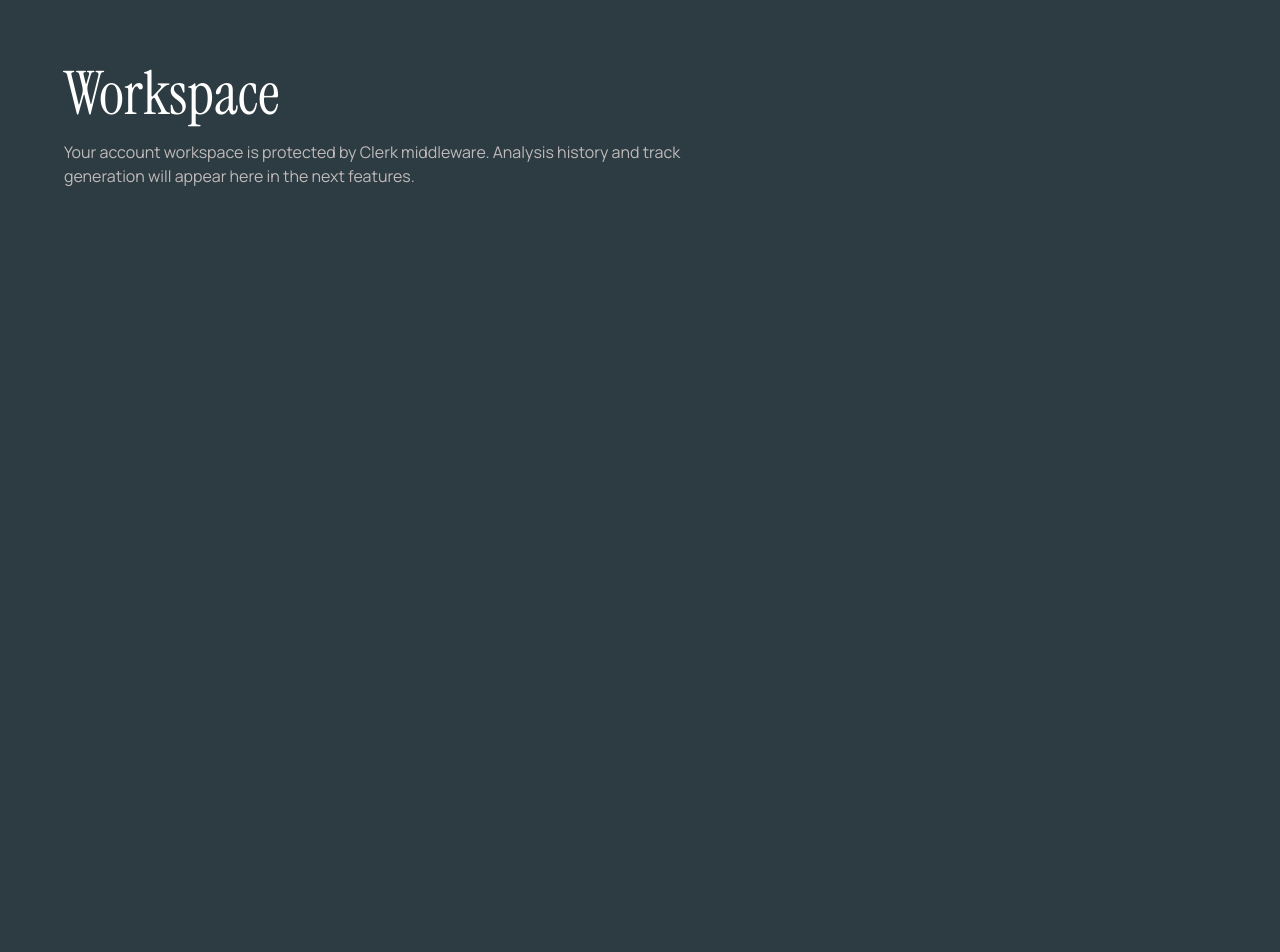
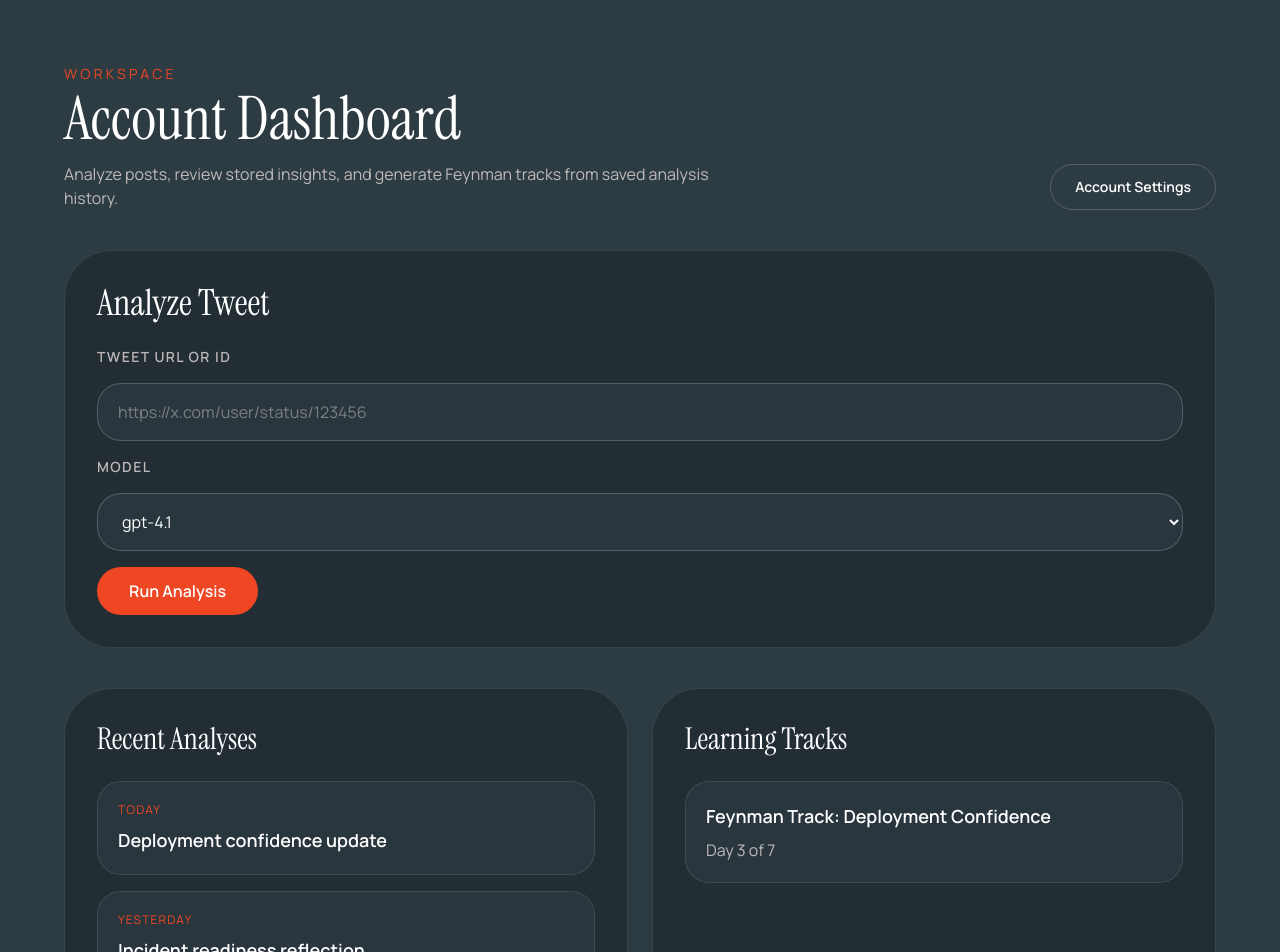
Before and after one commit to moeghashim/rabbitbrain, a Next.js app in the folder apps/web/: page /app in a window 1280 px wide. Shown: the top 952 px of the page. Before the commit the page ends 800 px from the top, so only its background shows below. Built offline with nearby package versions, Linux system fonts and the light colour scheme.

Commit message:
feat(ui): add authenticated app and account management pages
Signed-off-by: Moe Ghashim <mohanadgh@gmail.com>

```diff
--- a/apps/web/app/account/page.tsx
+++ b/apps/web/app/account/page.tsx
@@ -1,11 +1,68 @@
+import Link from "next/link";
 import React from "react";
 
 export default function AccountPage() {
 	return (
 		<main className="min-h-screen bg-ink px-6 py-16 text-peach">
-			<div className="mx-auto max-w-3xl">
-				<h1 className="font-serif text-5xl text-white">Account</h1>
-				<p className="mt-4 text-peach/70">Manage your profile and preferences from this authenticated area.</p>
+			<div className="mx-auto flex max-w-4xl flex-col gap-8">
+				<header className="flex flex-col items-start justify-between gap-4 sm:flex-row sm:items-end">
+					<div>
+						<p className="text-sm uppercase tracking-[0.24em] text-coral">Account</p>
+						<h1 className="mt-2 font-serif text-5xl text-white">Profile and Preferences</h1>
+						<p className="mt-3 text-peach/70">Set defaults for model and study cadence, then return to your workspace.</p>
+					</div>
+					<Link href="/app" className="rounded-[48px] border border-white/20 px-5 py-2 text-sm font-semibold text-white">
+						Back to Dashboard
+					</Link>
+				</header>
+
+				<section className="rounded-5xl border border-white/10 bg-charcoal/90 p-8">
+					<h2 className="font-serif text-3xl text-white">Learning Preferences</h2>
+					<form action="/api/me/preferences" method="post" className="mt-6 flex flex-col gap-5">
+						<div>
+							<label htmlFor="defaultModel" className="text-sm font-semibold uppercase tracking-widest text-peach/70">
+								Default model
+							</label>
+							<select
+								id="defaultModel"
+								name="defaultModel"
+								className="mt-2 w-full rounded-4xl border border-white/20 bg-ink/70 px-5 py-4 text-white"
+							>
+								<option value="gpt-4.1">gpt-4.1</option>
+								<option value="gpt-4.1-mini">gpt-4.1-mini</option>
+							</select>
+						</div>
+						<div>
+							<label htmlFor="learningMinutes" className="text-sm font-semibold uppercase tracking-widest text-peach/70">
+								Minutes per day
+							</label>
+							<input
+								id="learningMinutes"
+								name="learningMinutes"
+								type="number"
+								defaultValue={10}
+								min={5}
+								max={120}
+								className="mt-2 w-full rounded-4xl border border-white/20 bg-ink/70 px-5 py-4 text-white"
+							/>
+						</div>
+						<div className="flex flex-wrap gap-3">
+							<button
+								type="submit"
+								className="rounded-[48px] bg-coral px-7 py-3 text-sm font-semibold text-white transition-all hover:-translate-y-0.5 hover:bg-coral-hover"
+							>
+								Save Preferences
+							</button>
+							<button
+								formAction="/sign-out"
+								type="submit"
+								className="rounded-[48px] border border-white/25 px-7 py-3 text-sm font-semibold text-white transition-colors hover:bg-white/10"
+							>
+								Sign Out
+							</button>
+						</div>
+					</form>
+				</section>
 			</div>
 		</main>
 	);
--- a/apps/web/app/app/page.tsx
+++ b/apps/web/app/app/page.tsx
@@ -1,14 +1,92 @@
+import Link from "next/link";
 import React from "react";
+
+const recentAnalyses = [
+	{ id: "analysis_2", topic: "Deployment confidence update", createdAt: "Today" },
+	{ id: "analysis_1", topic: "Incident readiness reflection", createdAt: "Yesterday" },
+];
+
+const recentTracks = [
+	{ id: "track_1", title: "Feynman Track: Deployment Confidence", progress: "Day 3 of 7" },
+];
 
 export default function AppHomePage() {
 	return (
 		<main className="min-h-screen bg-ink px-6 py-16 text-peach">
-			<div className="mx-auto max-w-6xl">
-				<h1 className="font-serif text-6xl text-white">Workspace</h1>
-				<p className="mt-4 max-w-2xl text-peach/70">
-					Your account workspace is protected by Clerk middleware. Analysis history and track generation will appear
-					here in the next features.
-				</p>
+			<div className="mx-auto flex w-full max-w-6xl flex-col gap-10">
+				<header className="flex flex-col items-start justify-between gap-6 sm:flex-row sm:items-end">
+					<div>
+						<p className="text-sm uppercase tracking-[0.24em] text-coral">Workspace</p>
+						<h1 className="mt-2 font-serif text-6xl leading-[0.9] text-white">Account Dashboard</h1>
+						<p className="mt-4 max-w-2xl text-peach/70">
+							Analyze posts, review stored insights, and generate Feynman tracks from saved analysis history.
+						</p>
+					</div>
+					<div className="flex gap-3">
+						<Link
+							href="/account"
+							className="rounded-[48px] border border-white/20 px-6 py-3 text-sm font-semibold text-white transition-colors hover:bg-white/10"
+						>
+							Account Settings
+						</Link>
+					</div>
+				</header>
+
+				<section className="rounded-5xl border border-white/10 bg-charcoal/90 p-8">
+					<h2 className="font-serif text-4xl text-white">Analyze Tweet</h2>
+					<form action="/api/analyze" method="post" className="mt-6 flex flex-col gap-4">
+						<label htmlFor="tweetUrlOrId" className="text-sm font-semibold uppercase tracking-widest text-peach/70">
+							Tweet URL or ID
+						</label>
+						<input
+							id="tweetUrlOrId"
+							name="tweetUrlOrId"
+							required
+							placeholder="https://x.com/user/status/123456"
+							className="rounded-4xl border border-white/20 bg-ink/70 px-5 py-4 text-white placeholder:text-peach/40"
+						/>
+						<label htmlFor="model" className="text-sm font-semibold uppercase tracking-widest text-peach/70">
+							Model
+						</label>
+						<select id="model" name="model" className="rounded-4xl border border-white/20 bg-ink/70 px-5 py-4 text-white">
+							<option value="gpt-4.1">gpt-4.1</option>
+							<option value="gpt-4.1-mini">gpt-4.1-mini</option>
+						</select>
+						<div>
+							<button
+								type="submit"
+								className="rounded-[48px] bg-coral px-8 py-3 font-semibold text-white transition-all hover:-translate-y-0.5 hover:bg-coral-hover"
+							>
+								Run Analysis
+							</button>
+						</div>
+					</form>
+				</section>
+
+				<div className="grid grid-cols-1 gap-6 lg:grid-cols-2">
+					<section className="rounded-5xl border border-white/10 bg-charcoal/90 p-8">
+						<h2 className="font-serif text-3xl text-white">Recent Analyses</h2>
+						<ul className="mt-6 space-y-4">
+							{recentAnalyses.map((analysis) => (
+								<li key={analysis.id} className="rounded-4xl border border-white/10 bg-ink/70 p-5">
+									<p className="text-xs uppercase tracking-widest text-coral">{analysis.createdAt}</p>
+									<p className="mt-2 text-lg font-semibold text-white">{analysis.topic}</p>
+								</li>
+							))}
+						</ul>
+					</section>
+					<section className="rounded-5xl border border-white/10 bg-charcoal/90 p-8">
+						<h2 className="font-serif text-3xl text-white">Learning Tracks</h2>
+						<ul className="mt-6 space-y-4">
+							{recentTracks.map((track) => (
+								<li key={track.id} className="rounded-4xl border border-white/10 bg-ink/70 p-5">
+									<p className="text-lg font-semibold text-white">{track.title}</p>
+									<p className="mt-2 text-peach/70">{track.progress}</p>
+								</li>
+							))}
+						</ul>
+					</section>
+				</div>
 			</div>
 		</main>
 	);
```
Also changed, not shown: 2 other files (tests, documents, lock files or other folders).
